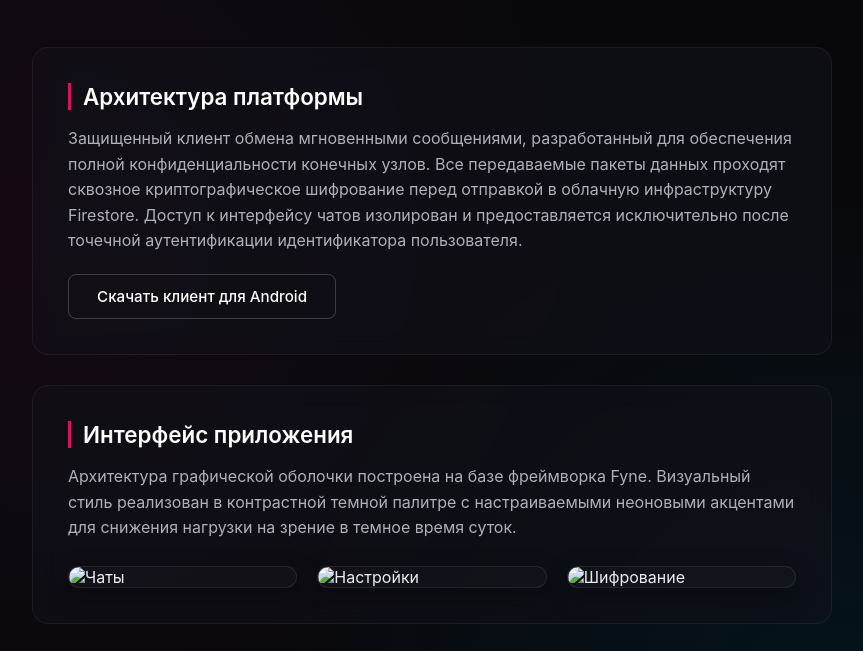
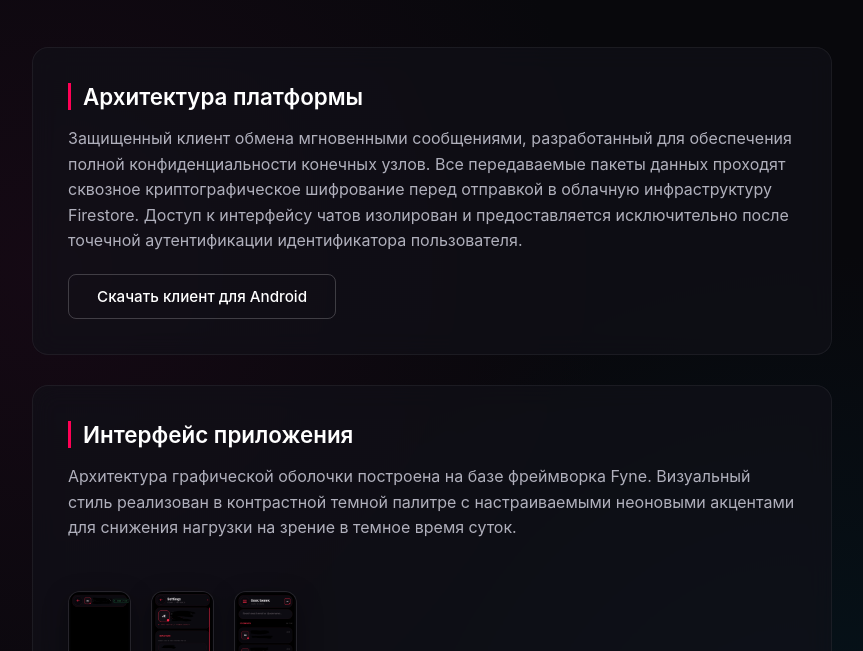
Before and after one commit to gusi3000gusi-alt/goosweb, a plain HTML site: page index.html in a window 1280 px wide. Shown: the part 140-791 px from the top of the page, without its empty margins (208-1071 px from the left). Drawn offline with Linux system fonts and the light colour scheme.

Commit message:
Add files via upload

```diff
--- a/index.html
+++ b/index.html
@@ -182,16 +182,18 @@
 
             <!-- ПУТИ ИСПРАВЛЕНЫ НА НАПРЯМУЮ К ДИСКУ H: -->
             <div class="screenshot-grid">
+<div class="screenshot-grid">
     <div class="screenshot-item">
-                    <img src="file:///H:/IMG_20261027_123308.jpg" alt="Чаты">
+        <img src="screen1.jpg" alt="Чаты">
     </div>
     <div class="screenshot-item">
-                    <img src="file:///H:/IMG_20261027_123324.jpg" alt="Настройки">
+        <img src="screen2.jpg" alt="Настройки">
     </div>
     <div class="screenshot-item">
-                    <img src="file:///H:/IMG_20261027_123345.jpg" alt="Шифрование">
+        <img src="screen3.jpg" alt="Шифрование">
     </div>
 </div>
+
         </div>
 
         <div class="glass-panel">
```
Lines whose indentation alone changed are shown as unchanged.
